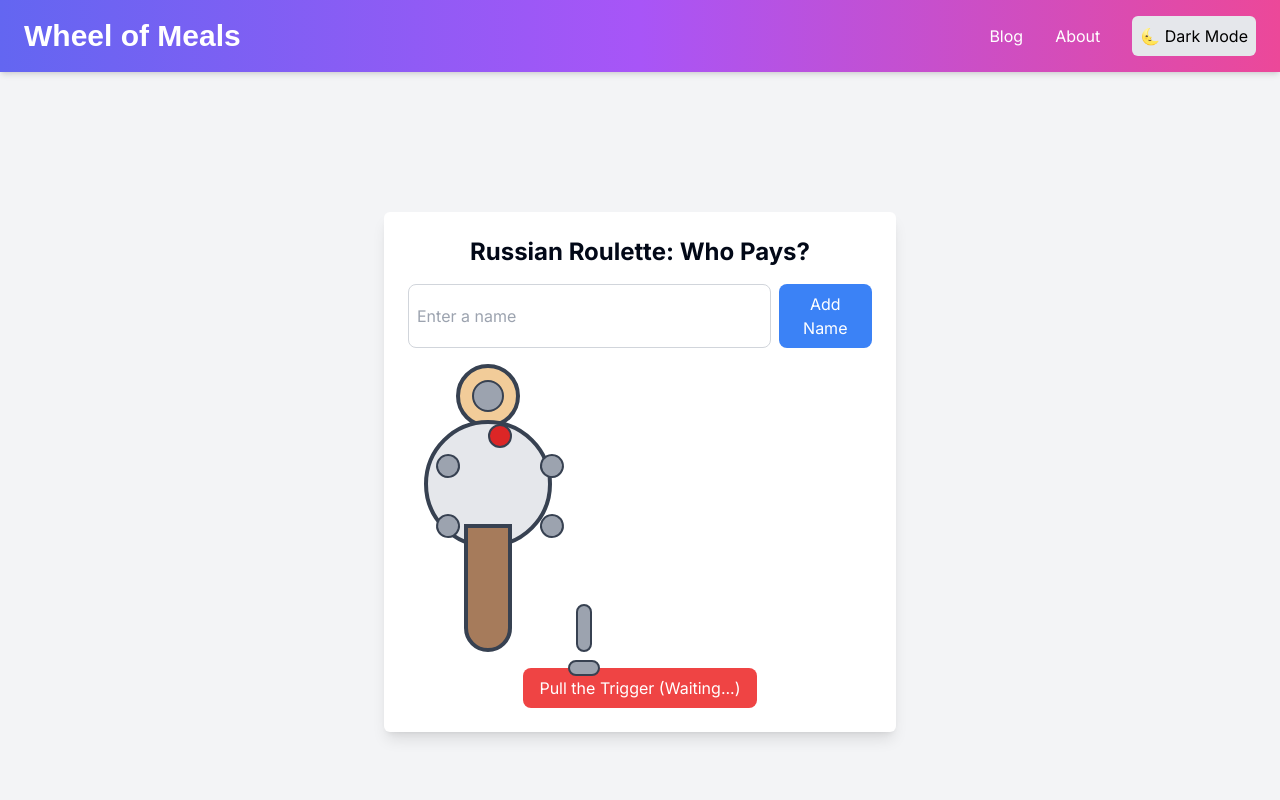
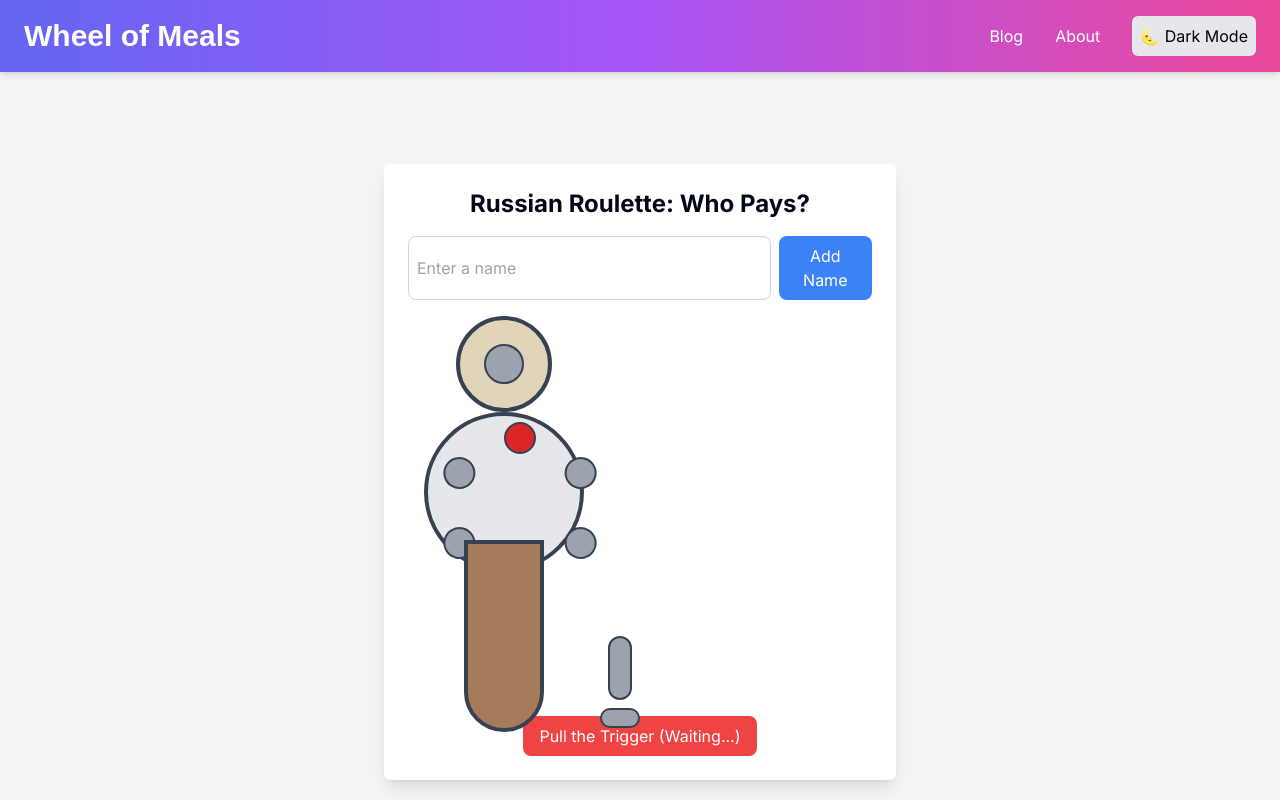
Before and after one commit to omeryildirim0/wheel, a Next.js app: page /games/russian-roulette in a window 1280 px wide. Shown: the top 800 px of the page. Built offline with nearby package versions, Linux system fonts and the light colour scheme.

Commit message:
new revolver

```diff
--- a/app/games/russian-roulette/page.tsx
+++ b/app/games/russian-roulette/page.tsx
@@ -64,10 +64,10 @@ const RevolverGame = () => {
             </ul>
 
             {/* Revolver Design */}
-            <div className="relative w-40 h-72 flex flex-col items-center">
+            <div className="relative w-48 h-96 flex flex-col items-center">
               {/* Barrel */}
-              <div className="absolute top-0 w-16 h-16 bg-[#f2cc99] rounded-full border-4 border-gray-700 flex justify-center items-center">
-                <div className="w-8 h-8 bg-gray-400 rounded-full border-2 border-gray-700"></div>
+              <div className="absolute top-0 w-24 h-24 bg-[#e0d4b9] rounded-full border-4 border-gray-700 flex justify-center items-center">
+                <div className="w-10 h-10 bg-gray-400 rounded-full border-2 border-gray-700"></div>
               </div>
 
               {/* Chamber */}
@@ -75,31 +75,31 @@ const RevolverGame = () => {
                 initial={{ rotate: 0 }}
                 animate={{ rotate: currentChamber * 60 }}
                 transition={{ duration: 1 }}
-                className="relative top-14 w-32 h-32 bg-gray-200 border-4 border-gray-700 rounded-full flex justify-center items-center"
+                className="relative top-24 w-40 h-40 bg-gray-200 border-4 border-gray-700 rounded-full flex justify-center items-center"
               >
-                {/* Bullet Slots (Fixed Alignment) */}
+                {/* Bullet Slots */}
                 {[...Array(6)].map((_, idx) => (
                   <div
                     key={idx}
-                    className={`absolute w-6 h-6 bg-gray-400 rounded-full border-2 border-gray-700 ${
+                    className={`absolute w-8 h-8 bg-gray-400 rounded-full border-2 border-gray-700 ${
                       idx === bulletChamber ? "bg-red-600" : ""
                     }`}
                     style={{
                       top: "50%",
                       left: "50%",
-                      transform: `rotate(${idx * 60}deg) translate(0, -60px)`,
+                      transform: `rotate(${idx * 60}deg) translate(0, -70px)`,
                     }}
                   />
                 ))}
               </motion.div>
 
               {/* Handle */}
-              <div className="absolute top-40 w-12 h-32 bg-[#a67b5b] rounded-b-full border-4 border-gray-700"></div>
+              <div className="absolute top-56 w-20 h-48 bg-[#a67b5b] rounded-b-full border-4 border-gray-700"></div>
 
               {/* Bullets */}
-              <div className="absolute top-60 left-40 flex flex-col items-center space-y-2">
-                <div className="w-4 h-12 bg-gray-400 rounded-full border-2 border-gray-700"></div>
-                <div className="w-8 h-4 bg-gray-400 rounded-full border-2 border-gray-700"></div>
+              <div className="absolute top-80 left-48 flex flex-col items-center space-y-2">
+                <div className="w-6 h-16 bg-gray-400 rounded-full border-2 border-gray-700"></div>
+                <div className="w-10 h-5 bg-gray-400 rounded-full border-2 border-gray-700"></div>
               </div>
             </div>
 
```
